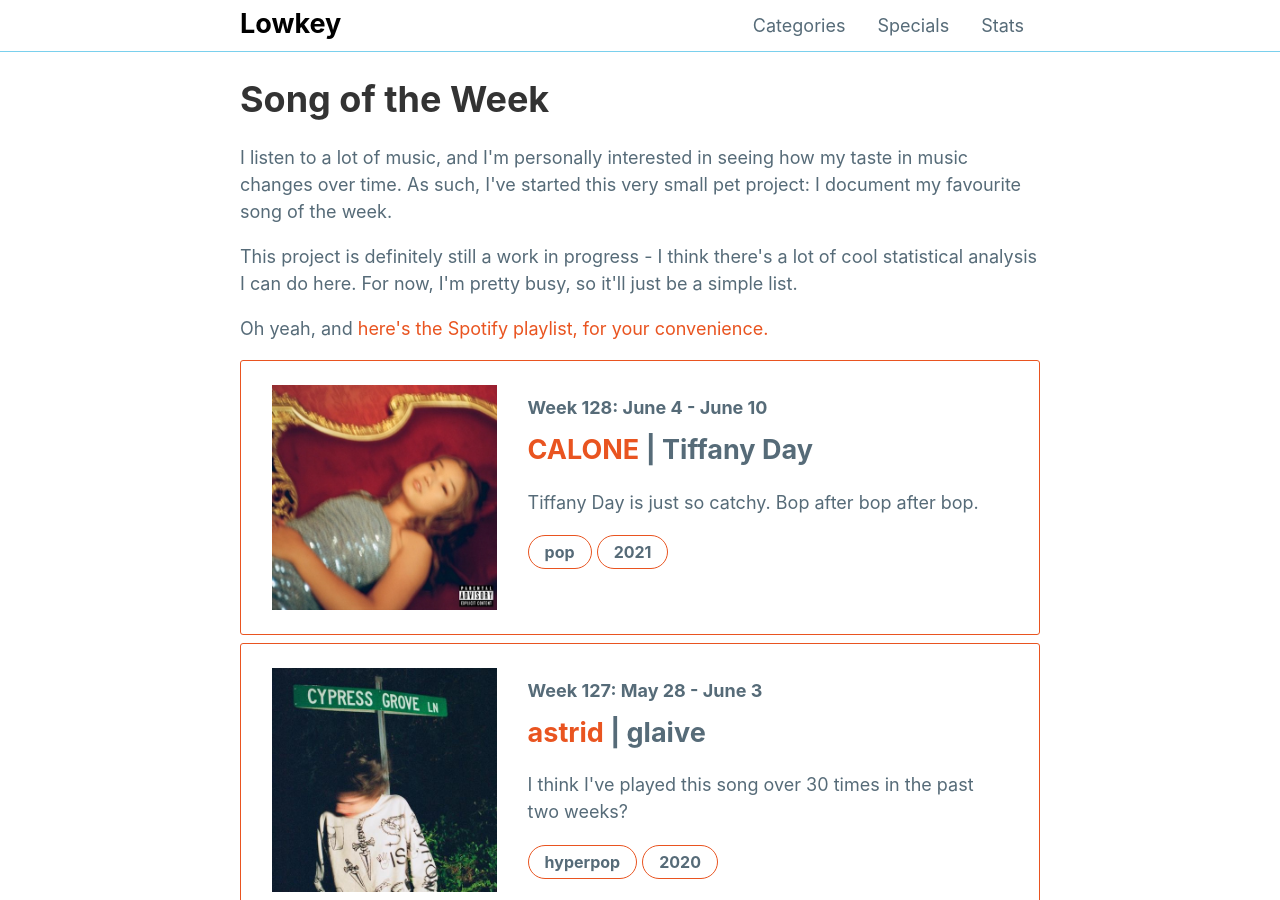
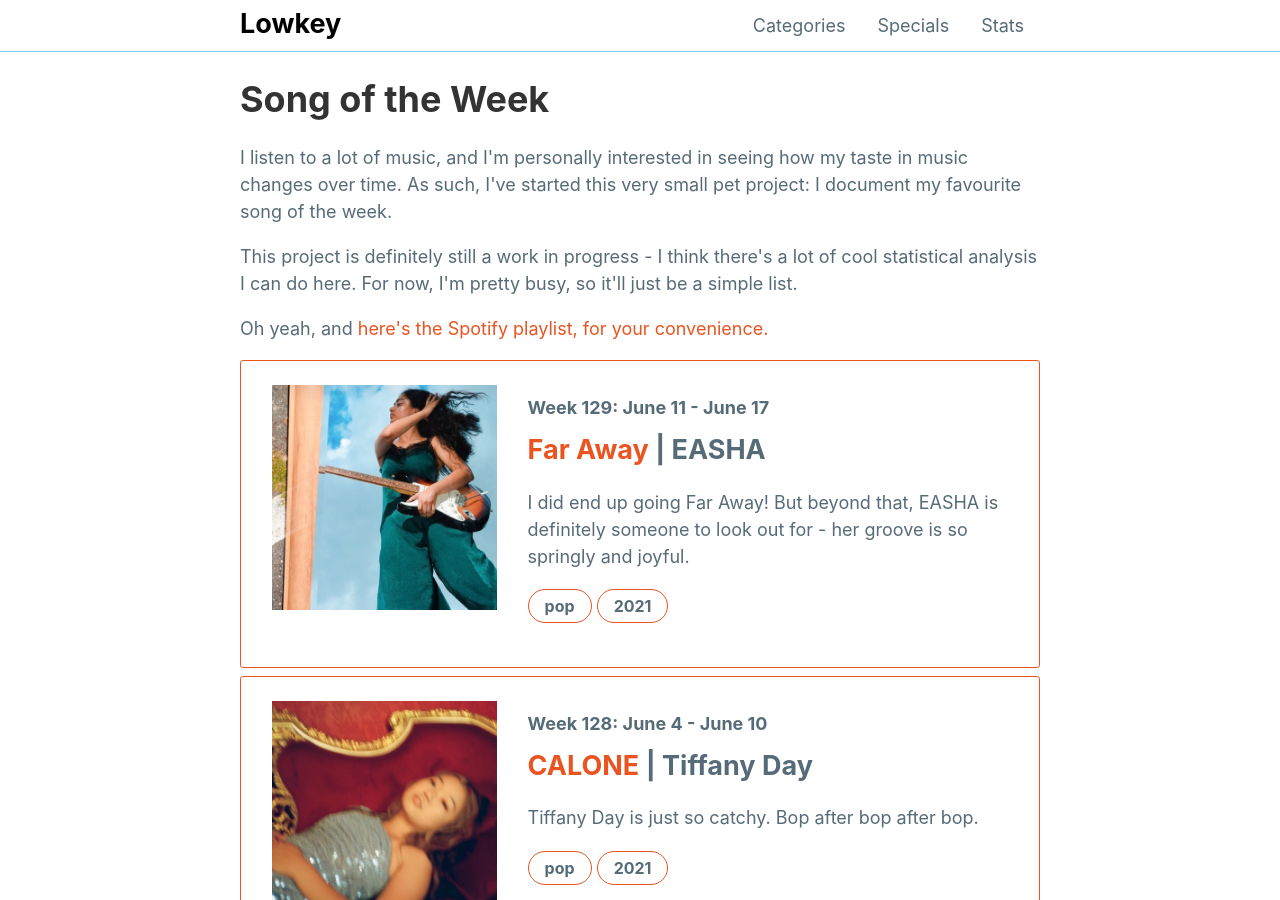
Before and after one commit to mattxwang/lowkey, a Jekyll site: the page built from stats/song-of-the-week.html, in a window 1280 px wide and 900 px high. Built offline with Jekyll 4.4.1, drawn with Linux system fonts in a browser that asks for light colours; comment, search, counter and statistics services are not loaded.

Commit message:
far away

```diff
--- a/_data/sotw.yml
+++ b/_data/sotw.yml
@@ -1278,3 +1278,13 @@ week128:
   year: 2021
   blurb: >
     Tiffany Day is just so catchy. Bop after bop after bop.
+week129:
+  week: "Week 129: June 11 - June 17"
+  title: "Far Away"
+  artist: "EASHA"
+  album: "Far Away"
+  album_art: "far-away.jpeg"
+  genre: "pop"
+  year: 2021
+  blurb: >
+    I did end up going Far Away! But beyond that, EASHA is definitely someone to look out for - her groove is so springly and joyful.
```
Also changed, not shown: img/albums/far-away.jpeg (added).
